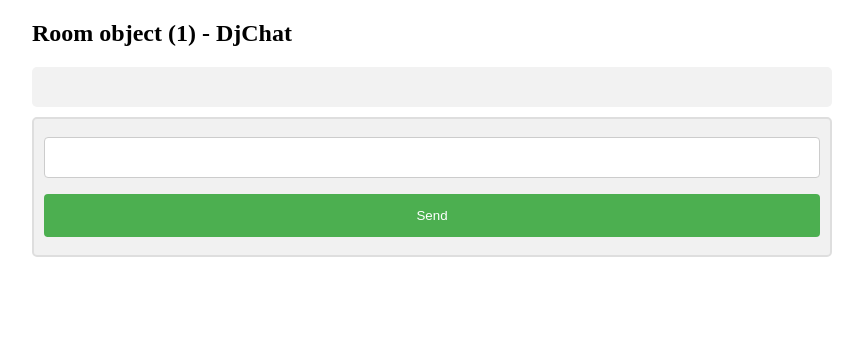
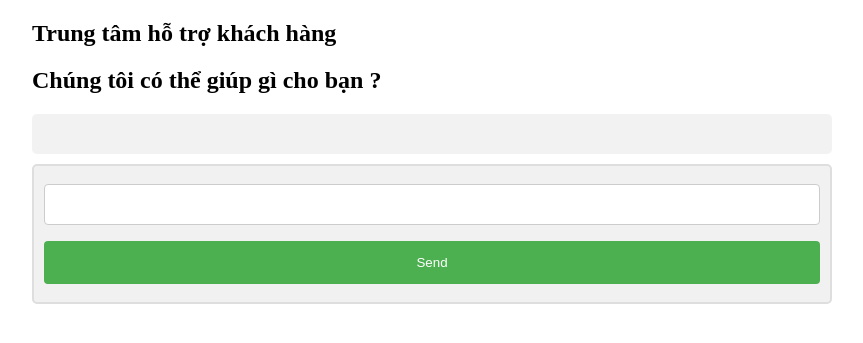
Before and after one commit to mchien2002/C-SHOP, a Django app: template store/templates/roomchat.html in a window 1280 px wide. Shown: the top 343 px of the page, without its empty margins (208-1071 px from the left). Run offline with Django 4.2, Linux system fonts and the light colour scheme; the template is opened without the code that fills it: values that come from a table or form of the project are taken from there, others are empty; data comes from the database, SQL or seed files in the repository; both versions use the stored data as it was after the commit; parts of the project's set-up code (start-up, migrations or seed data) failed here and were passed over; some libraries are stand-ins or nearby versions.

```diff
--- a/store/templates/roomchat.html
+++ b/store/templates/roomchat.html
@@ -56,14 +56,10 @@ body {
 </head>
 <body>
 
-<h2>{{room}} - DjChat</h2>
+<h2>Trung tâm hỗ trợ khách hàng</h2>
+<h2>Chúng tôi có thể giúp gì cho bạn ?</h2>
 
 <div id="display">
-
-<!-- <div class="container darker">
-  <b>Tom</b><p>Hello Everyone, How Are You Guys Doing?</p>
-  <span class="time-left">20th, April 2021</span>
-</div> -->
 
 </div>
 
```
Also changed, not shown: db.sqlite3.
